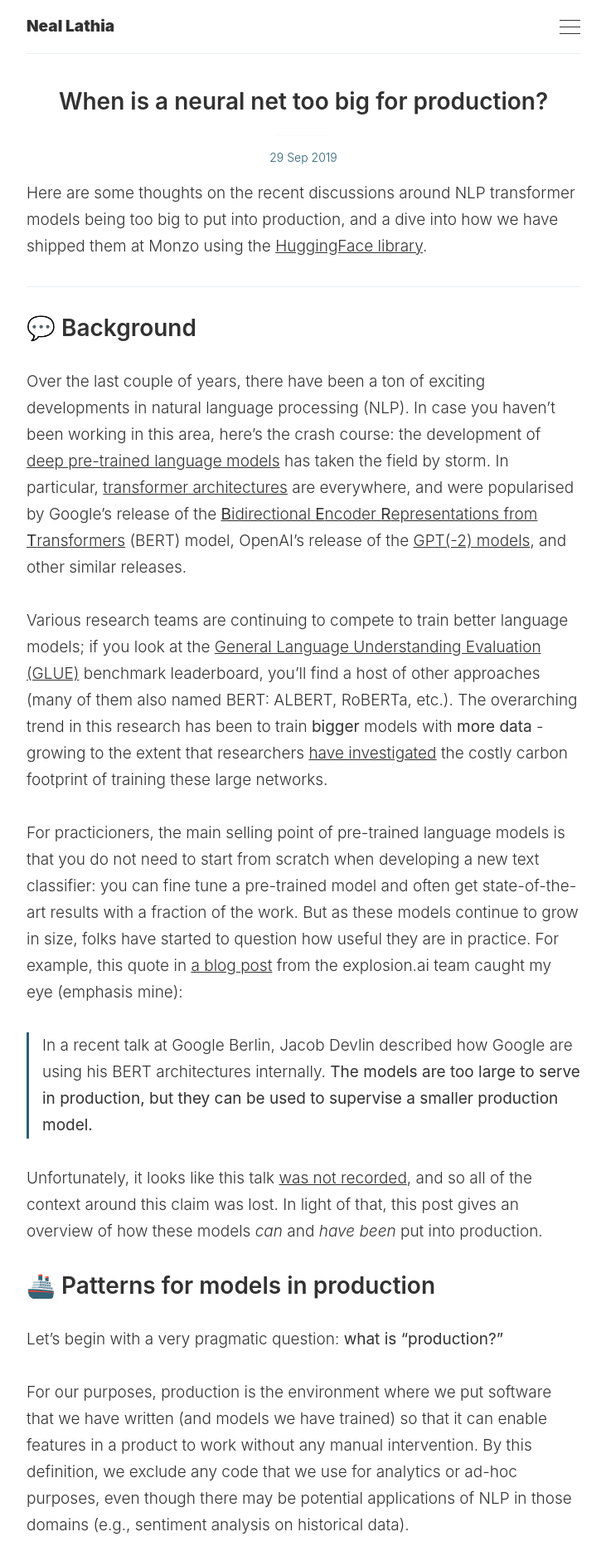
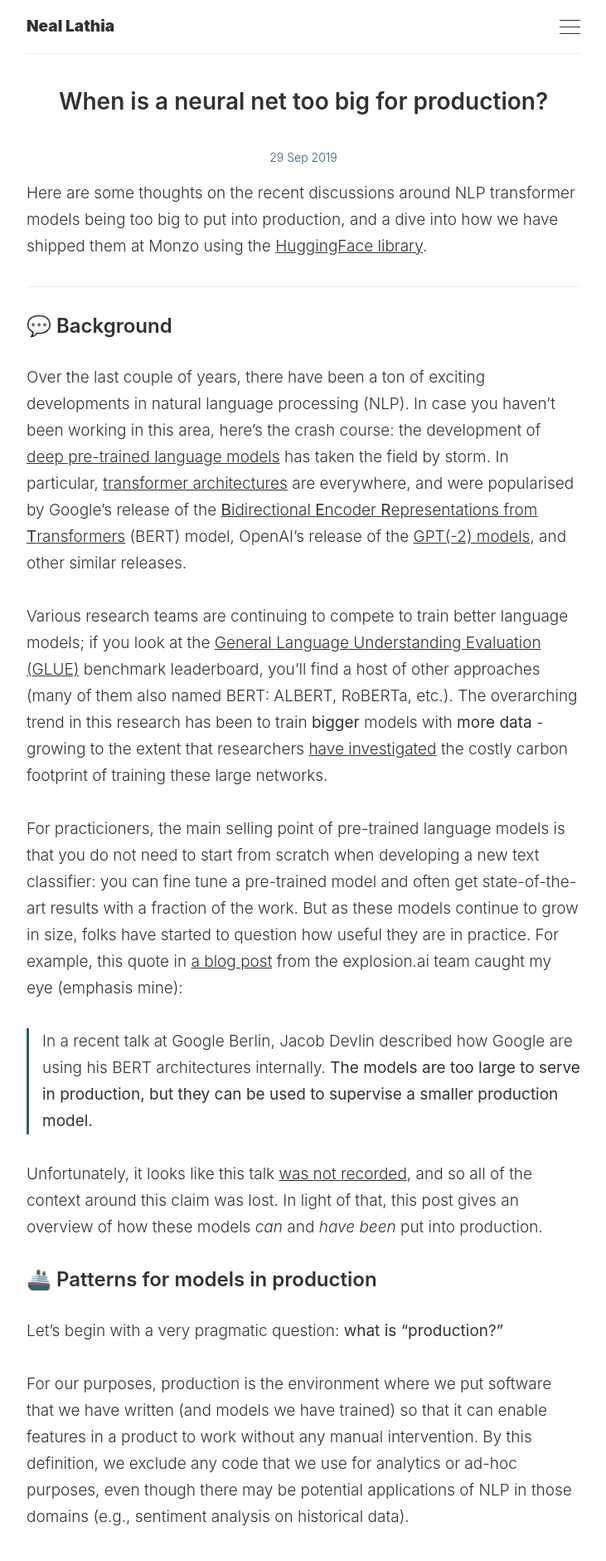
Before and after one commit to nlathia/nlathia.github.io, a Jekyll site: the page built from _posts/2019-09-29-Large-NLP-in-prod.md, in a window 1280 px wide. Shown: the top 1881 px of the page at 83% size, without its empty margins (274-1005 px from the left). Built offline with Jekyll 4.4.1, drawn with Linux system fonts in a browser that asks for light colours.

Commit message:
Spacing/sizing

```diff
--- a/_posts/2019-09-29-Large-NLP-in-prod.md
+++ b/_posts/2019-09-29-Large-NLP-in-prod.md
@@ -7,10 +7,10 @@ excerpt_separator: <!--more-->
 
 Here are some thoughts on the recent discussions around NLP transformer models being too big to put into production, and a dive into how we have shipped them at Monzo using the [HuggingFace library](https://huggingface.co/).
 <!--more-->
+
 <hr />
 
-## 💬 Background
-
+### 💬 Background
 Over the last couple of years, there have been a ton of exciting developments in natural language processing (NLP). In case you haven't been working in this area, here's the crash course: the development of [deep pre-trained language models](http://ruder.io/nlp-imagenet/) has taken the field by storm. In particular, [transformer architectures](https://arxiv.org/abs/1706.03762) are everywhere, and were popularised by Google's release of the [**B**idirectional **E**ncoder **R**epresentations from **T**ransformers](https://arxiv.org/abs/1810.04805) (BERT) model, OpenAI's release of the [GPT(-2) models](https://openai.com/blog/better-language-models/), and other similar releases.
 
 Various research teams are continuing to compete to train better language models; if you look at the [General Language Understanding Evaluation (GLUE)](https://gluebenchmark.com/leaderboard) benchmark leaderboard, you'll find a host of other approaches (many of them also named BERT: ALBERT, RoBERTa, etc.). The overarching trend in this research has been to train **bigger** models with **more data** - growing to the extent that researchers [have investigated](https://arxiv.org/abs/1906.02243) the costly carbon footprint of training these large networks.
@@ -21,8 +21,7 @@ For practicioners, the main selling point of pre-trained language models is that
 
 Unfortunately, it looks like this talk [was not recorded](https://twitter.com/honnibal/status/1157592067712966657), and so all of the context around this claim was lost. In light of that, this post gives an overview of how these models _can_ and _have been_ put into production.
 
-## 🚢 Patterns for models in production
-
+### 🚢 Patterns for models in production
 Let's begin with a very pragmatic question: **what is "production?"**
 
 For our purposes, production is the environment where we put software that we have written (and models we have trained) so that it can enable features in a product to work without any manual intervention. By this definition, we exclude any code that we use for analytics or ad-hoc purposes, even though there may be potential applications of NLP in those domains (e.g., sentiment analysis on historical data).
@@ -39,8 +38,7 @@ There are three main ways that models can be used in production:
 
 In practice, building an end-to-end system is likely to involve more than one of the above. I've already mentioned the system which gives our agents response recommendations: this system has a cron job (to encode all of the response text), a consumer service (which decides when recommendations should be triggered), and a RESTful service (which is, effectively, a k-Nearest Neighbour between the encoded customer text and the encoded responses).
 
-## 🙅‍♂️ When is a model too big?
-
+### 🙅‍♂️ When is a model too big?
 Now that I've described three generic ways that models are shipped, let's tackle the main question: when is a model too big? There are two scenarios to consider: (1) a model is too big _to ship at all_, and (2) a model's size is making it inefficient.
 
 **Too big to ship at all?** The main question that may prevent shipping a model at all is about reconciling the hardware (where you want to run a model) with the size of the model. In practice, current models' sizes are not a big problem in cloud-based backend systems, which have a variety of different instance sizes available - the hardware we have in the cloud _can_ ship a model like BERT. It may eat up a ton of memory - but it will _work_.
@@ -55,8 +53,7 @@ In the other two patterns, things become even more application specific. Conside
 
 Finally, we have services that we are experimenting with to try and [improve the app help screen](https://monzo.com/blog/2018/08/01/data-help) - some of these are using BERT. In our first experiment, we saw that some of these services were struggling under the load they were receiving - but the first port of call is to [scale them horizontally](https://github.com/vaquarkhan/vaquarkhan/wiki/Difference-between-scaling-horizontally-and-vertically) rather than pull the handbrake and not deploy them at all. This means that we are trading off between how many instances we need (or want) to spin up and the performance we want to achieve, much like what happens when these same models are trained on large clusters.
 
-## 🤗 Example: serving BERT predictions
-
+### 🤗 Example: serving BERT predictions
 How does this look in practice?
 
 At Monzo, we have decided for our Python microservices to be as lightweight as possible: they are effectively a nice wrapper around a model's `predict()` function, and we write the rest in [Go](https://golang.org/) - the main language that is used throughout the Monzo backend.
@@ -103,8 +100,7 @@ The `model_predict()` runs model predictions with `torch.no_grad()`: this ensure
 
 There was one tiny trick that two folks on the team discovered which helped us to make these types of services _even faster_. They discovered the issue that it seems [others have also found](https://twitter.com/MarkNeumannnn/status/1067926695338926080) regarding threading performance and the `OMP_NUM_THREADS` and `MKL_NUM_THREADS` environment variables; the one difference was that they also had to factor in how all of this plays with Sanic [worker threads](https://sanic.readthedocs.io/en/latest/sanic/deploying.html#workers).
 
-## 🔍 Reflections
-
+### 🔍 Reflections
 The main disclaimer that I'll add to the above is that we are currently in the stage of development where we're iterating on and validating new product features, and not squeezing performance gains out of existing ones. Perhaps, once we reach that stage (where every megabyte of memory, instance we spin up, and microsecond matters), I'll change my mind about BERT being suitable for production 😊.
 
 So, after writing an entire blog post about how we can (and do) but large models like BERT into production, I'll close with two thoughts.
```
